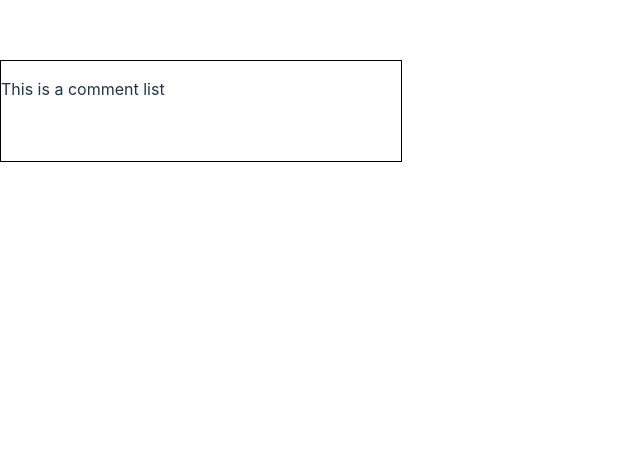
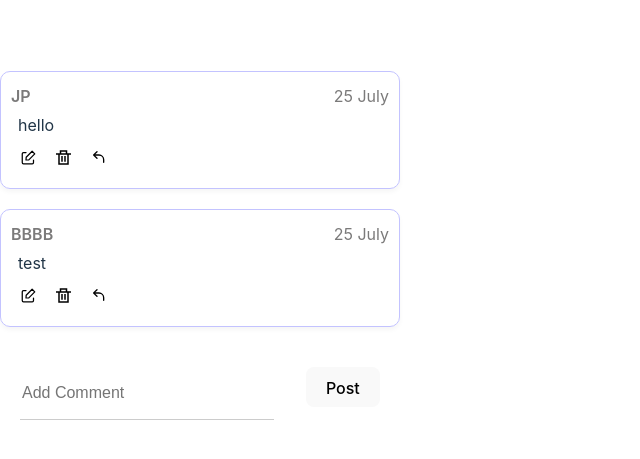
Before and after one commit to Roxiler/social-media-comments, a React (Vite) app: page / in a window 1280 px wide. Shown: the part 289-748 px from the top of the page, without its empty margins (0-640 px from the left). Built offline with nearby package versions, Linux system fonts and the light colour scheme.

Commit message:
created the comment and commentText box component

```diff
--- /dev/null
+++ b/src/components/comments/Icon/delete.tsx
@@ -0,0 +1,16 @@
+import React from 'react'
+
+const Delete = ({size=15}) => {
+  return (
+    <svg xmlns="http://www.w3.org/2000/svg" width={size} height={size} viewBox="0 -0.5 21 21">
+      <title>{"delete [#1487]"}</title>
+      <path
+        fill="#000"
+        fillRule="evenodd"
+        d="M7.35 16h2.1V8h-2.1v8Zm4.2 0h2.1V8h-2.1v8Zm-6.3 2h10.5V6H5.25v12Zm2.1-14h6.3V2h-6.3v2Zm8.4 0V0H5.25v4H0v2h3.15v14h14.7V6H21V4h-5.25Z"
+      />
+    </svg>
+  )
+}
+
+export default Delete
--- /dev/null
+++ b/src/components/comments/Icon/edit.tsx
@@ -0,0 +1,21 @@
+import React from 'react'
+
+const Edit = ({size=15}) => {
+  return (
+    <svg xmlns="http://www.w3.org/2000/svg" width={size} height={size} viewBox="0 0 24 24" >
+      <title />
+      <g
+        fill="none"
+        stroke="#000"
+        strokeLinecap="round"
+        strokeLinejoin="round"
+        strokeWidth={2}
+      >
+        <path d="M20 16v4a2 2 0 0 1-2 2H4a2 2 0 0 1-2-2V6a2 2 0 0 1 2-2h4" />
+        <path d="M12.5 15.8 22 6.2 17.8 2l-9.5 9.5L8 16l4.5-.2z" />
+      </g>
+    </svg>
+  )
+}
+
+export default Edit
--- /dev/null
+++ b/src/components/comments/Icon/reply.tsx
@@ -0,0 +1,20 @@
+import React from 'react'
+
+const Reply = ({size=16}) => {
+  return (
+    <svg
+      xmlns="http://www.w3.org/2000/svg"
+      fill="none" width={size} height={size}
+      viewBox="0 0 24 24"
+    >
+      <path
+        fill="#000"
+        fillRule="evenodd"
+        d="M9.707 3.293a1 1 0 0 1 0 1.414L6.414 8H12a8 8 0 0 1 8 8v4a1 1 0 1 1-2 0v-4a6 6 0 0 0-6-6H6.414l3.293 3.293a1 1 0 0 1-1.414 1.414l-5-5a1 1 0 0 1 0-1.414l5-5a1 1 0 0 1 1.414 0Z"
+        clipRule="evenodd"
+      />
+    </svg>
+  )
+}
+
+export default Reply
--- a/src/components/comments/comment-list/CommentsList.tsx
+++ b/src/components/comments/comment-list/CommentsList.tsx
@@ -1,10 +1,84 @@
+import React, {useState} from 'react'
+import Comments from '../comment/Comment'
+import CommentsTextbox from '../comment-textbox/CommentsTextbox'
 
+const comments = [
+    {
+        id: 1,
+        userName:"JP",
+        value: "hello",
+        items: [{
+            id: 11,
+            userName: "AAAA",
+            value: "hi there",
+            items: [
+                {
+                    id: 22,
+                    userName: "XYZ",
+                    value: "all good",
+                    items: [
+                        {
+                            id: 33,
+                            userName: "ABC",
+                            value: "how's your day",
+                            items: []
+                        }
+                    ]
+                }
+            ]
+        },
+        {
+            id: 12,
+            userName: "ZZ",
+            value: "hi there",
+            items: []
+        },
+        ]
+    },
+    {
+        id: 2,
+        userName: "BBBB",
+        value: "test",
+        items: [{
+            id: 11,
+            value: "test1",
+            items: []
+        },
+        {
+            id: 12,
+            userName: "ZZ",
+            value: "test1",
+            items: [
+                {
+                    id: 22,
+                    userName: "XYZ",
+                    value: "test2",
+                    items: [
+                        {
+                            id: 33,
+                            userName: "ABC",
+                            value: "test3",
+                            items: []
+                        }
+                    ]
+                }
+            ]
+        },
+        ]
+    }
+]
 
 export const CommentsList = (props: any) => {
 
+
+
+
     return (
-        <div style={{width: 400, height: 100, border: '1px solid black'}}>
-            <p>This is a comment list</p>
+        <div style={{width: 400, height: 100}}>
+            {comments.map((ele)=>{
+                return <Comments message={ele.value} username={ele.userName} createdAt='25 July '></Comments>
+            })}
+            <CommentsTextbox/>
         </div>
     )
 }
--- a/src/components/comments/comment-textbox/CommentsTextbox.tsx
+++ b/src/components/comments/comment-textbox/CommentsTextbox.tsx
@@ -0,0 +1,18 @@
+import React, {useState} from 'react'
+import './styles.scss'
+
+ interface IProps{
+  value?:any
+
+}
+
+const CommentsTextbox:React.FC<IProps> = (props) => {
+  return (
+    <div className='textBox'>
+      <input placeholder='Add Comment' className='commentInput' value={props.value} />
+      <button className='button'>Post</button>
+    </div>
+  )
+}
+
+export default CommentsTextbox
--- /dev/null
+++ b/src/components/comments/comment-textbox/styles.scss
@@ -0,0 +1,25 @@
+.textBox{
+  margin-top: 20px;
+  // border: 1px solid green;
+  padding: 20px;
+  display: flex;
+  justify-content: space-between;
+
+  .commentInput{
+    height: 50px;
+    width:250px ;
+  font-size: 16px;
+  transition: 0.6s;
+  border: none;
+  border-bottom: 1px solid #CCC;
+  background-color: transparent;
+    &:focus {
+    outline: none;
+    border-bottom: 1px solid #a19f9f;
+  }
+  }
+
+  .button{
+    height: 40px;
+  }
+}
--- a/src/components/comments/comment/Comment.tsx
+++ b/src/components/comments/comment/Comment.tsx
@@ -0,0 +1,37 @@
+import React from 'react'
+import './styles.scss'
+import Reply from '../Icon/reply'
+import Delete from '../Icon/delete'
+import Edit from '../Icon/edit'
+
+interface IProps {
+  comment?:any
+  message?: string
+  username?: string
+  createdAt?: any
+
+
+}
+// const dateFormatter = new Intl.DateTimeFormat(undefined, {dateStyle: 'medium', timeStyle: 'short'})
+
+const Comments: React.FC<IProps> = (props) => {
+  return (
+    <div className='comment'>
+
+      <div className='header'>
+        <span className='name'>{props.username}</span>
+        <span className='date'>{props.createdAt}</span>
+      </div>
+
+      <div className='commentContent'>{props.message}</div>
+
+      <div className='footer'>
+        <div><Edit/></div>
+        <div><Delete/></div>
+        <div><Reply/></div>
+      </div>
+    </div>
+  )
+}
+
+export default Comments
--- /dev/null
+++ b/src/components/comments/comment/styles.scss
@@ -0,0 +1,30 @@
+
+.comment{
+  margin-top: 20px;
+  padding:  12px 10px;
+  height: auto;
+  border-radius: 10px;
+  border: 1px solid rgb(195, 195, 255);
+  box-shadow: rgba(0, 0, 0, 0.04) 0px 3px 5px;
+  .header{
+    display: flex;
+   justify-content: space-between;
+   .name{
+    font-weight: 600;
+    color: rgb(123, 122, 122);
+   }
+   .date{
+    color: rgb(123, 122, 122);
+   }
+  }
+  .commentContent{
+    font-size: 16px;
+    padding: 5px 2px 5px 7px;
+  }
+  .footer{
+    padding: 5px;
+    display: flex;
+    gap: 20px;
+    margin: 0px 0px 0px 5px;
+  }
+}
--- a/src/index.css
+++ b/src/index.css
@@ -3,9 +3,9 @@
   line-height: 1.5;
   font-weight: 400;
 
-  color-scheme: light dark;
+  /* color-scheme: light dark;
   color: rgba(255, 255, 255, 0.87);
-  background-color: #242424;
+  background-color: #242424; */
 
   font-synthesis: none;
   text-rendering: optimizeLegibility;
@@ -43,12 +43,12 @@ button {
   font-size: 1em;
   font-weight: 500;
   font-family: inherit;
-  background-color: #1a1a1a;
+  /* background-color: #1a1a1a; */
   cursor: pointer;
   transition: border-color 0.25s;
 }
 button:hover {
-  border-color: #646cff;
+ box-shadow: rgba(0, 0, 0, 0.15) 1.95px 1.95px 2.6px;
 }
 button:focus,
 button:focus-visible {
```
Also changed, not shown: src/components/comments/comment-textbox/styles.css (deleted), src/components/comments/comment/styles.css (deleted), 2 other files (tests, documents, lock files or other folders).
